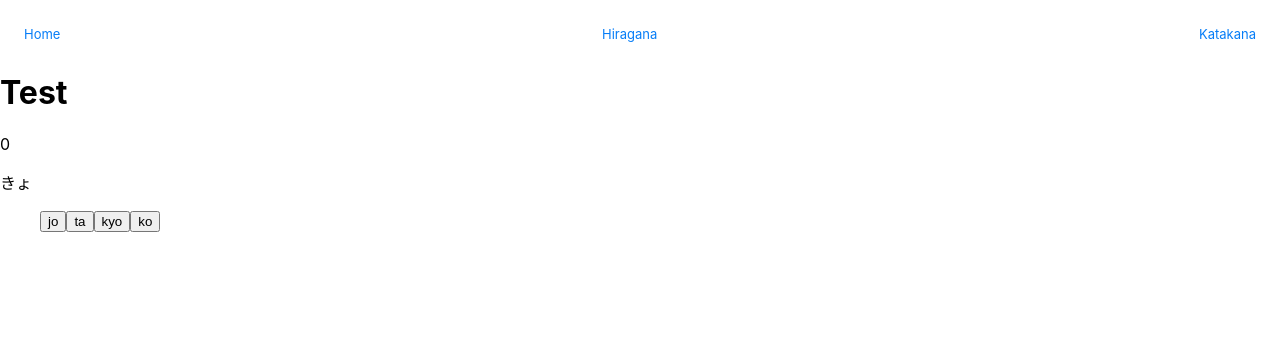
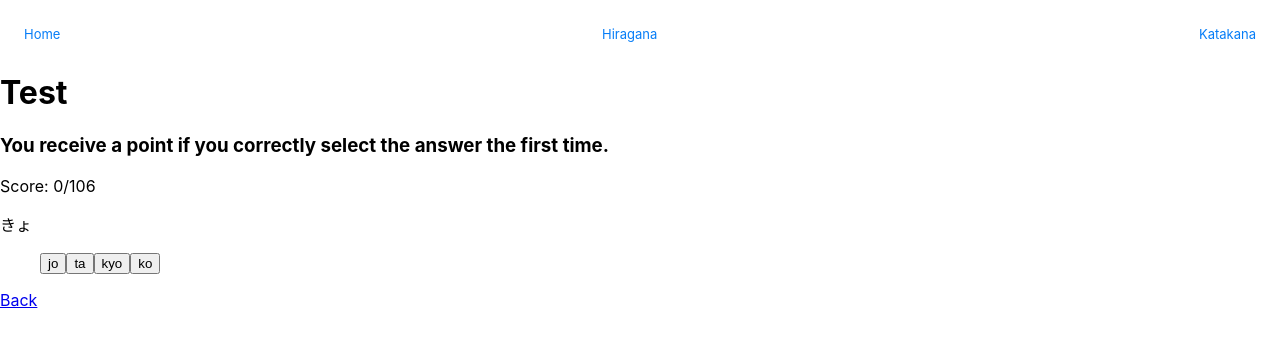
Before and after one commit to dshlass/the-kana, a Next.js app: page /hiragana/1 in a window 1280 px wide. Shown: the top 344 px of the page. Built offline with nearby package versions, Linux system fonts and the light colour scheme.

Commit message:
testing deployment to netlify.

```diff
--- a/components/nav.js
+++ b/components/nav.js
@@ -11,7 +11,13 @@ const Nav = () => {
       <ul>
         <li>
           <Link href="/">
-            <a>Home</a>
+            <a
+              onMouseEnter={() => {
+                router.prefetch('/');
+              }}
+            >
+              Home
+            </a>
           </Link>
         </li>
         <li>
@@ -19,7 +25,6 @@ const Nav = () => {
             <a
               onMouseEnter={() => {
                 router.prefetch('/hiragana');
-                console.log('prefetching /hiragana!');
               }}
             >
               Hiragana
@@ -31,7 +36,6 @@ const Nav = () => {
             <a
               onMouseEnter={() => {
                 router.prefetch('/katakana');
-                console.log('prefetching /katakana!');
               }}
             >
               Katakana
--- a/pages/hiragana/[set].js
+++ b/pages/hiragana/[set].js
@@ -2,6 +2,7 @@ import React, { useState, useEffect } from 'react';
 import PropTypes from 'prop-types';
 import Head from 'next/head';
 import Nav from '../../components/nav';
+import Link from 'next/link'
 
 import { useRouter } from 'next/router';
 import Header from '../../components/Header';
@@ -149,7 +150,10 @@ const Set = () => {
       <Nav />
       <Header />
       <h1>Test</h1>
-      <p>{state.score}</p>
+      <h3>You receive a point if you correctly select the answer the first time. </h3>
+      <p>
+        Score: {state.score}/{test.length}
+      </p>
       {state.test.placeholder.length ? (
         <>
           <p>{state.test.question.symbol}</p>
@@ -168,6 +172,15 @@ const Set = () => {
       ) : (
         <p>Game completed</p>
       )}
+      <Link href="/hiragana">
+        <a
+          onMouseEnter={() => {
+            router.prefetch('/hiragana');
+          }}
+        >
+          Back
+        </a>
+      </Link>
     </>
   );
 };
--- a/pages/index.js
+++ b/pages/index.js
@@ -19,9 +19,9 @@ const Home = () => (
     <Nav />
     <Header />
     <div className="hero">
-      <h1 className="title">Welcome to Next.js!</h1>
+      <h1 className="title">Welcome to The-Kana!</h1>
       <p className="description">
-        To get started, edit <code>pages/index.js</code> and save to reload.
+        Please select a Libray to study.
       </p>
     </div>
 
```
Also changed, not shown: components/Card/card.js (+6 -2 lines), pages/katakana/[set].js (+11 -4 lines).
